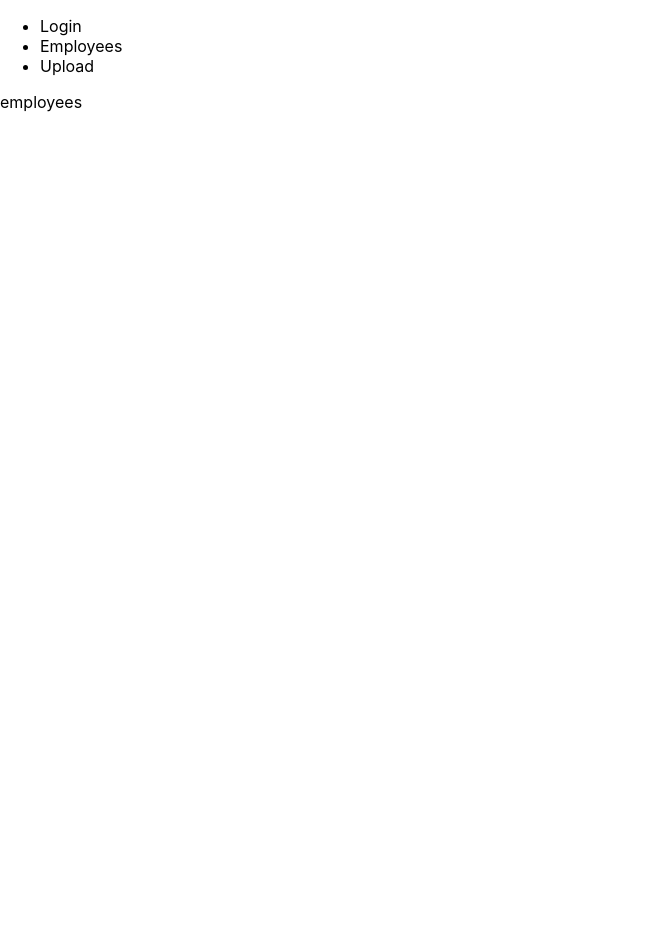
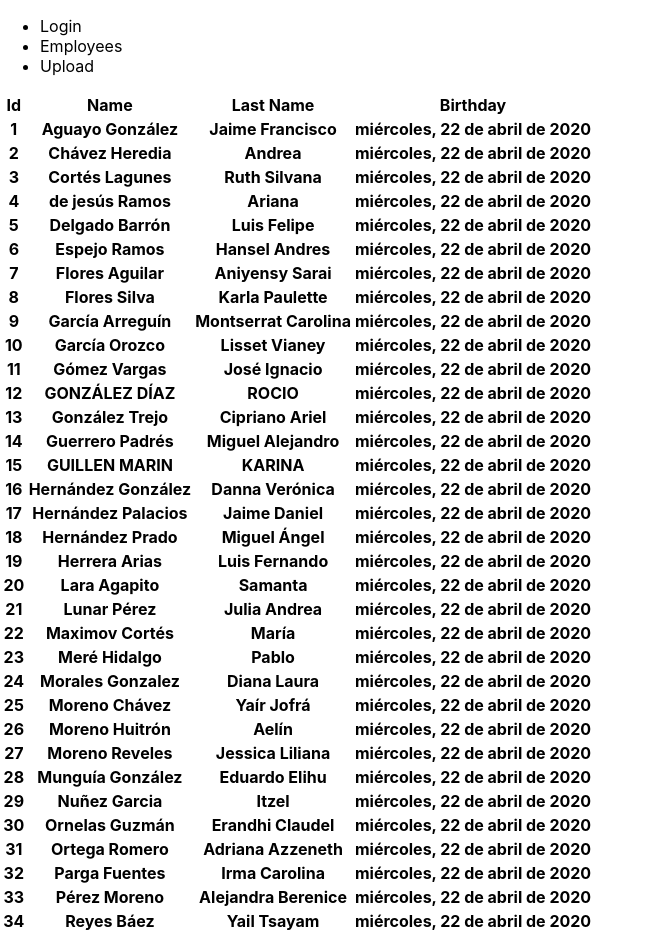
Before and after one commit to adanuriplata/factum-test, a Next.js app: page /employees in a window 1280 px wide. Shown: the top 936 px of the page, without its empty margins (0-653 px from the left). Before the commit the page ends 800 px from the top, so only its background shows below. Built offline with nearby package versions, Linux system fonts and the light colour scheme.

Commit message:
Feat: Add employess table component

```diff
--- /dev/null
+++ b/components/EmployeesTable.tsx
@@ -0,0 +1,31 @@
+import { employees } from '../demoData/employeesDB';
+import { transformDate } from '../utils/';
+
+export const EmployeesTable = (): JSX.Element => {
+  return (
+    <div>
+      <table>
+        <thead>
+          <tr>
+            <th scope="col">Id</th>
+            <th scope="col">Name</th>
+            <th scope="col">Last Name</th>
+            <th scope="col">Birthday</th>
+          </tr>
+        </thead>
+        <tbody>
+          {employees.map((e) => (
+            <tr key={e.id}>
+              <th scope="row">{e.id}</th>
+              <th>{e.name}</th>
+              <th>{e.last_name}</th>
+              <th>{transformDate(e.birthday)}</th>
+            </tr>
+          ))}
+        </tbody>
+      </table>
+    </div>
+  );
+};
+
+export default EmployeesTable;
--- a/components/index.ts
+++ b/components/index.ts
@@ -1 +1,2 @@
 export * from './Header';
+export * from './EmployeesTable';
--- /dev/null
+++ b/demoData/employeesDB.ts
@@ -0,0 +1,266 @@
+export const employees = [
+  {
+    id: 1,
+    name: 'Aguayo González',
+    last_name: 'Jaime Francisco',
+    birthday: 1587599581347,
+  },
+  {
+    id: 2,
+    name: 'Chávez Heredia',
+    last_name: 'Andrea',
+    birthday: 1587599581347,
+  },
+  {
+    id: 3,
+    name: 'Cortés Lagunes',
+    last_name: 'Ruth Silvana',
+    birthday: 1587599581347,
+  },
+  {
+    id: 4,
+    name: 'de jesús Ramos',
+    last_name: 'Ariana',
+    birthday: 1587599581347,
+  },
+  {
+    id: 5,
+    name: 'Delgado Barrón',
+    last_name: 'Luis Felipe',
+    birthday: 1587599581347,
+  },
+  {
+    id: 6,
+    name: 'Espejo Ramos',
+    last_name: 'Hansel Andres',
+    birthday: 1587599581347,
+  },
+  {
+    id: 7,
+    name: 'Flores Aguilar',
+    last_name: 'Aniyensy Sarai',
+    birthday: 1587599581347,
+  },
+  {
+    id: 8,
+    name: 'Flores Silva',
+    last_name: 'Karla Paulette',
+    birthday: 1587599581347,
+  },
+  {
+    id: 9,
+    name: 'García Arreguín',
+    last_name: 'Montserrat Carolina',
+    birthday: 1587599581347,
+  },
+  {
+    id: 10,
+    name: 'García Orozco',
+    last_name: 'Lisset Vianey',
+    birthday: 1587599581347,
+  },
+  {
+    id: 11,
+    name: 'Gómez Vargas',
+    last_name: 'José Ignacio',
+    birthday: 1587599581347,
+  },
+  {
+    id: 12,
+    name: 'GONZÁLEZ DÍAZ',
+    last_name: 'ROCIO',
+    birthday: 1587599581347,
+  },
+  {
+    id: 13,
+    name: 'González Trejo',
+    last_name: 'Cipriano Ariel',
+    birthday: 1587599581347,
+  },
+  {
+    id: 14,
+    name: 'Guerrero Padrés',
+    last_name: 'Miguel Alejandro',
+    birthday: 1587599581347,
+  },
+  {
+    id: 15,
+    name: 'GUILLEN MARIN',
+    last_name: 'KARINA',
+    birthday: 1587599581347,
+  },
+  {
+    id: 16,
+    name: 'Hernández González',
+    last_name: 'Danna Verónica',
+    birthday: 1587599581347,
+  },
+  {
+    id: 17,
+    name: 'Hernández Palacios',
+    last_name: 'Jaime Daniel',
+    birthday: 1587599581347,
+  },
+  {
+    id: 18,
+    name: 'Hernández Prado',
+    last_name: 'Miguel Ángel',
+    birthday: 1587599581347,
+  },
+  {
+    id: 19,
+    name: 'Herrera Arias',
+    last_name: 'Luis Fernando',
+    birthday: 1587599581347,
+  },
+  {
+    id: 20,
+    name: 'Lara Agapito',
+    last_name: 'Samanta',
+    birthday: 1587599581347,
+  },
+  {
+    id: 21,
+    name: 'Lunar Pérez',
+    last_name: 'Julia Andrea',
+    birthday: 1587599581347,
+  },
+  {
+    id: 22,
+    name: 'Maximov Cortés',
+    last_name: 'María',
+    birthday: 1587599581347,
+  },
+  {
+    id: 23,
+    name: 'Meré Hidalgo',
+    last_name: 'Pablo',
+    birthday: 1587599581347,
+  },
+  {
+    id: 24,
+    name: 'Morales Gonzalez',
+    last_name: 'Diana Laura',
+    birthday: 1587599581347,
+  },
+  {
+    id: 25,
+    name: 'Moreno Chávez',
+    last_name: 'Yaír Jofrá',
+    birthday: 1587599581347,
+  },
+  {
+    id: 26,
+    name: 'Moreno Huitrón',
+    last_name: 'Aelín',
+    birthday: 1587599581347,
+  },
+  {
+    id: 27,
+    name: 'Moreno Reveles',
+    last_name: 'Jessica Liliana',
+    birthday: 1587599581347,
+  },
+  {
+    id: 28,
+    name: 'Munguía González',
+    last_name: 'Eduardo Elihu',
+    birthday: 1587599581347,
+  },
+  {
+    id: 29,
+    name: 'Nuñez Garcia',
+    last_name: 'Itzel',
+    birthday: 1587599581347,
+  },
+  {
+    id: 30,
+    name: 'Ornelas Guzmán',
+    last_name: 'Erandhi Claudel',
+    birthday: 1587599581347,
+  },
+  {
+    id: 31,
+    name: 'Ortega Romero',
+    last_name: 'Adriana Azzeneth',
+    birthday: 1587599581347,
+  },
+  {
+    id: 32,
+    name: 'Parga Fuentes',
+    last_name: 'Irma Carolina',
+    birthday: 1587599581347,
+  },
+  {
+    id: 33,
+    name: 'Pérez Moreno',
+    last_name: 'Alejandra Berenice',
+    birthday: 1587599581347,
+  },
+  {
+    id: 34,
+    name: 'Reyes Báez',
+    last_name: 'Yail Tsayam',
+    birthday: 1587599581347,
+  },
+  {
+    id: 35,
+    name: 'Reyes Saldaña',
+    last_name: 'Esteban',
+    birthday: 1587599581347,
+  },
+  {
+    id: 36,
+    name: 'Rodríguez Jiménez',
+    last_name: 'Abigali',
+    birthday: 1587599581347,
+  },
+  {
+    id: 37,
+    name: 'Rosiles Loeza',
+    last_name: 'Pablo Yamild',
+    birthday: 1587599581347,
+  },
+  {
+    id: 38,
+    name: 'Ruiz vasquez',
+    last_name: 'aranxa',
+    birthday: 1587599581347,
+  },
+  {
+    id: 39,
+    name: 'SALDIVAR OMAÑA',
+    last_name: 'MITZI GUADALUPE',
+    birthday: 1587599581347,
+  },
+  {
+    id: 40,
+    name: 'Sánchez Cid',
+    last_name: 'Mariana',
+    birthday: 1587599581347,
+  },
+  {
+    id: 41,
+    name: 'Torres Rojas',
+    last_name: 'Daniel',
+    birthday: 1587599581347,
+  },
+  {
+    id: 42,
+    name: 'TRIANA AVILA',
+    last_name: 'JAIRO DAVID',
+    birthday: 1587599581347,
+  },
+  {
+    id: 43,
+    name: 'Vega Hernández',
+    last_name: 'Daniela Ivette',
+    birthday: 1587599581347,
+  },
+  {
+    id: 44,
+    name: 'Zamora Peinado',
+    last_name: 'Rosa Luz',
+    birthday: 1587599581347,
+  },
+];
--- a/pages/employees.tsx
+++ b/pages/employees.tsx
@@ -1,5 +1,11 @@
+import { EmployeesTable } from '../components';
+
 const employees = (): JSX.Element => {
-  return <div>employees</div>;
+  return (
+    <div>
+      <EmployeesTable />
+    </div>
+  );
 };
 
 export default employees;
--- /dev/null
+++ b/types/employee.ts
@@ -0,0 +1,6 @@
+export interface Employee {
+  id: number;
+  name: string;
+  last_name: string;
+  birthday: number;
+}
--- /dev/null
+++ b/utils/index.ts
@@ -0,0 +1 @@
+export * from './transformDate';
--- /dev/null
+++ b/utils/transformDate.ts
@@ -0,0 +1,8 @@
+export const transformDate = (time: number): String => {
+  return new Date(time).toLocaleDateString('es-MX', {
+    weekday: 'long',
+    day: 'numeric',
+    month: 'long',
+    year: 'numeric',
+  });
+};
```
